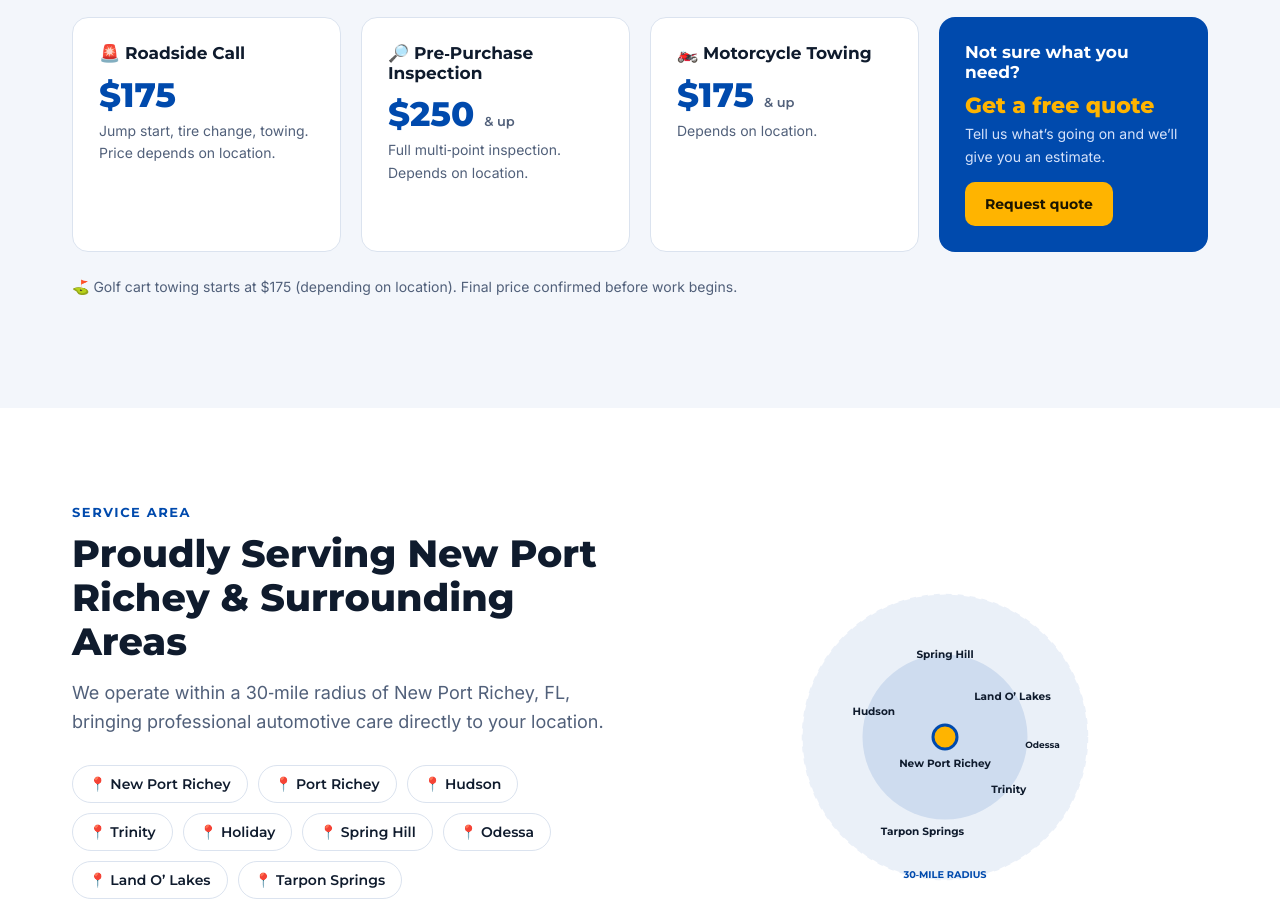
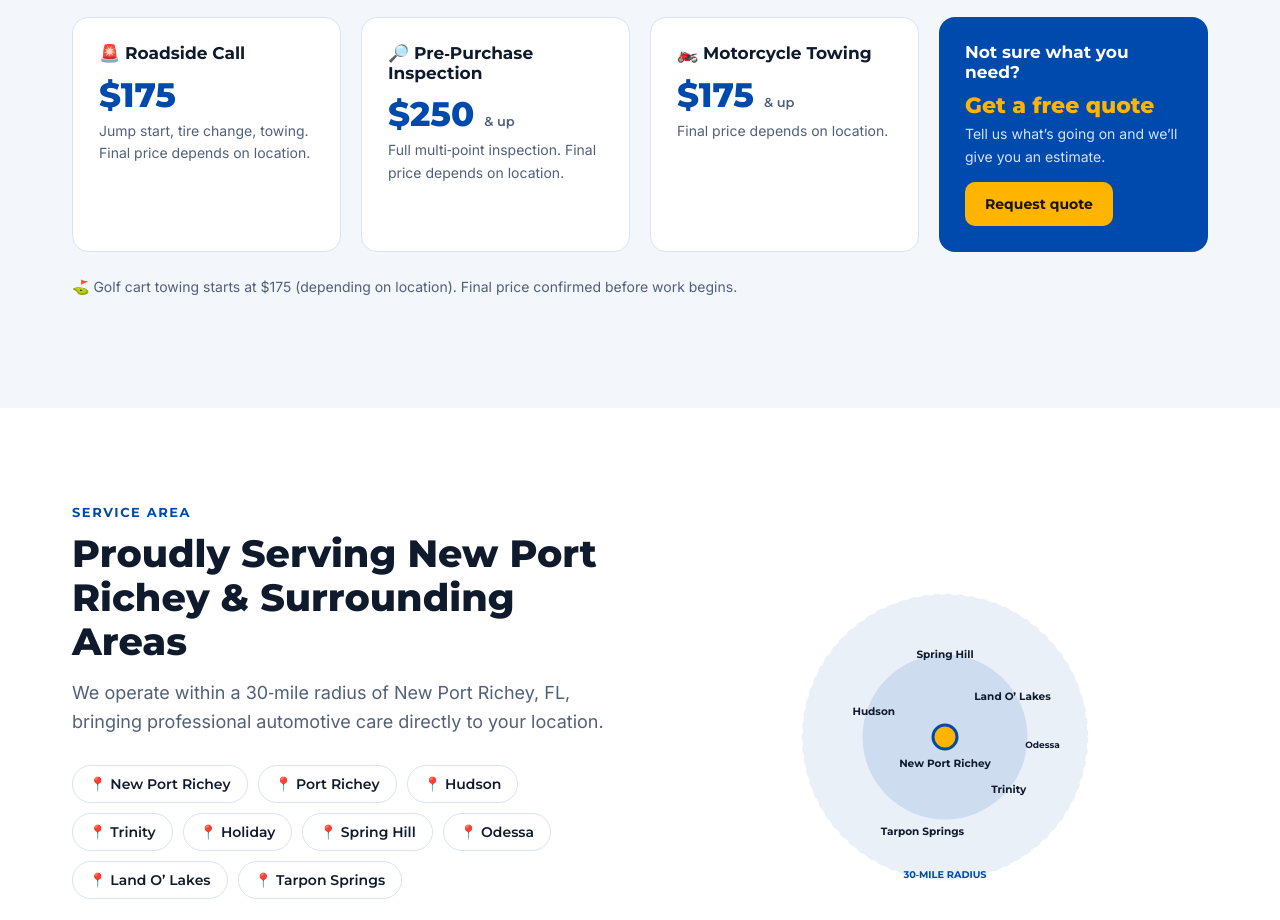
Before and after one commit to allridemobileservices/allridemobileservices, a plain HTML site: page index.html in a window 1280 px wide. Shown: the part 2358-3278 px from the top of the page. Drawn offline with Linux system fonts and the light colour scheme.

Commit message:
Pricing cards: final price depends on location (roadside, inspection, motorcycle)
Co-Authored-By: Claude Sonnet 5.5 <noreply@anthropic.com>
Claude-Session: https://claude.ai/code/session_01GYcH66DRH13C8RywD1wwmE

```diff
--- a/i18n.js
+++ b/i18n.js
@@ -33,10 +33,10 @@ var D={
 "🛢️ Basic Maintenance":"🛢️ Mantenimiento Básico","Oil change, fluid check, filters.":"Cambio de aceite, revisión de fluidos, filtros.",
 "🛑 Brake Service":"🛑 Servicio de Frenos","per axle":"por eje","Rotors + pads. Brake fluid extra.":"Discos + pastillas. Líquido de frenos aparte.",
 "❄️ A/C Service":"❄️ Servicio de A/C","Recharge + leak check.":"Recarga + revisión de fugas.",
-"🚨 Roadside Call":"🚨 Asistencia en Carretera","Jump start, tire change, towing.":"Pasar corriente, cambio de llanta, grúa.","Jump start, tire change, towing. Price depends on location.":"Pasar corriente, cambio de llanta, grúa. El precio depende de la ubicación.",
+"🚨 Roadside Call":"🚨 Asistencia en Carretera","Jump start, tire change, towing.":"Pasar corriente, cambio de llanta, grúa.","Jump start, tire change, towing. Final price depends on location.":"Pasar corriente, cambio de llanta, grúa. El precio final depende de la ubicación.",
 "🔎 Pre-Purchase Inspection":"🔎 Inspección Antes de Comprar","& up":"y más",
-"Full multi-point inspection. Depends on location.":"Inspección completa de múltiples puntos. Depende de la ubicación.",
-"🏍️ Motorcycle Towing":"🏍️ Grúa para Motocicletas","Depends on location.":"Depende de la ubicación.",
+"Full multi-point inspection. Final price depends on location.":"Inspección completa de múltiples puntos. El precio final depende de la ubicación.",
+"🏍️ Motorcycle Towing":"🏍️ Grúa para Motocicletas","Final price depends on location.":"El precio final depende de la ubicación.",
 "Not sure what you need?":"¿No sabe qué necesita?","Get a free quote":"Cotización gratis",
 "Tell us what's going on and we'll give you an estimate.":"Cuéntenos qué pasa y le daremos un estimado.","Request quote":"Pedir cotización",
 "⛳ Golf cart towing starts at $175 (depending on location). Final price confirmed before work begins.":"⛳ La grúa para carritos de golf empieza en $175 (según la ubicación). El precio final se confirma antes de comenzar el trabajo.",
--- a/index.html
+++ b/index.html
@@ -4,7 +4,7 @@
 <title>Allride Mobile Services | Mobile Auto Repair & Roadside Assistance, New Port Richey FL</title>
 <link rel="preconnect" href="https://fonts.googleapis.com"><link rel="preconnect" href="https://fonts.gstatic.com" crossorigin>
 <link href="https://fonts.googleapis.com/css2?family=Montserrat:wght@500;600;700;800&family=Inter:wght@400;500;600&display=swap" rel="stylesheet">
-<link rel="stylesheet" href="styles.css?v=12"></head><body>
+<link rel="stylesheet" href="styles.css?v=13"></head><body>
 <div class="topbar"><div class="wrap"><span>📍 Serving New Port Richey &amp; a 30‑mile radius</span><span>📧 allridemobileservices@gmail.com</span></div></div>
 <header><div class="wrap"><a href="#top"><img src="images/logo.png?v=2" alt="Allride Mobile Services"></a>
 <nav><a href="#services">Services</a><a href="#pricing">Pricing</a><a href="#area">Service Areas</a><a href="#reviews">Reviews</a><a href="#about">About</a><button class="lang" id="lang" type="button" aria-label="Cambiar a español">ES</button><a class="btn p" href="tel:7272776888" style="padding:11px 20px">📞 727 277 6888</a></nav></div></header>
@@ -38,9 +38,9 @@
 <div class="price"><h3>🛢️ Basic Maintenance</h3><div class="amt">$150</div><p>Oil change, fluid check, filters.</p></div>
 <div class="price"><h3>🛑 Brake Service</h3><div class="amt">$150 <small>per axle</small></div><p>Rotors + pads. Brake fluid extra.</p></div>
 <div class="price"><h3>❄️ A/C Service</h3><div class="amt">$200</div><p>Recharge + leak check.</p></div>
-<div class="price"><h3>🚨 Roadside Call</h3><div class="amt">$175</div><p>Jump start, tire change, towing. Price depends on location.</p></div>
-<div class="price"><h3>🔎 Pre‑Purchase Inspection</h3><div class="amt">$250 <small>& up</small></div><p>Full multi‑point inspection. Depends on location.</p></div>
-<div class="price"><h3>🏍️ Motorcycle Towing</h3><div class="amt">$175 <small>& up</small></div><p>Depends on location.</p></div>
+<div class="price"><h3>🚨 Roadside Call</h3><div class="amt">$175</div><p>Jump start, tire change, towing. Final price depends on location.</p></div>
+<div class="price"><h3>🔎 Pre‑Purchase Inspection</h3><div class="amt">$250 <small>& up</small></div><p>Full multi‑point inspection. Final price depends on location.</p></div>
+<div class="price"><h3>🏍️ Motorcycle Towing</h3><div class="amt">$175 <small>& up</small></div><p>Final price depends on location.</p></div>
 <div class="price f"><h3>Not sure what you need?</h3><div class="amt" style="font-size:22px">Get a free quote</div><p>Tell us what’s going on and we’ll give you an estimate.</p><p style="margin-top:14px"><a class="btn p" href="#quote" style="padding:11px 18px;font-size:14px">Request quote</a></p></div>
 </div><p class="note">⛳ Golf cart towing starts at $175 (depending on location). Final price confirmed before work begins.</p></div></section>
 
@@ -94,5 +94,5 @@
 <div><h4>Quick Links</h4><a href="#services">Services</a><a href="#area">Service Area</a><a href="#reviews">Reviews</a><a href="#quote">Contact</a></div>
 <div><h4>Follow Us</h4><a href="#">Facebook</a><a href="#">Instagram</a><a href="#">Google Business Profile</a></div></div>
 <div class="legal"><span>© 2026 Allride Mobile Services · www.allridemobileservices.com</span><span>Serving Pasco County &amp; beyond</span></div></div></footer>
-<script src="script.js?v=12"></script><script src="i18n.js?v=12"></script>
+<script src="script.js?v=13"></script><script src="i18n.js?v=13"></script>
 </body></html>
```
